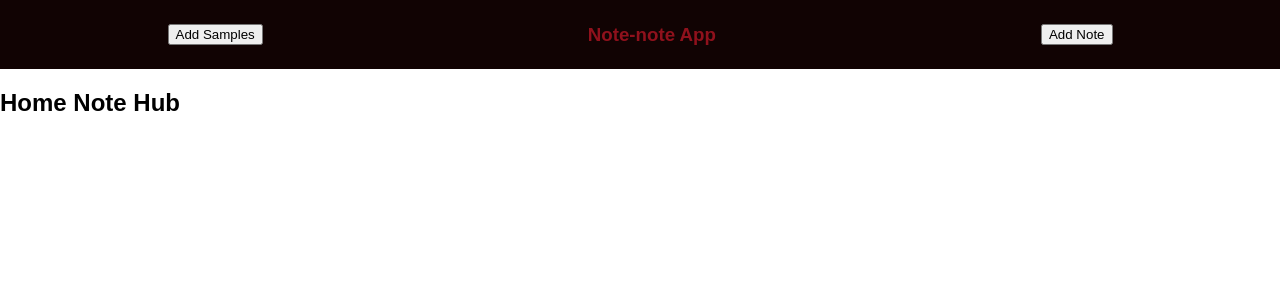
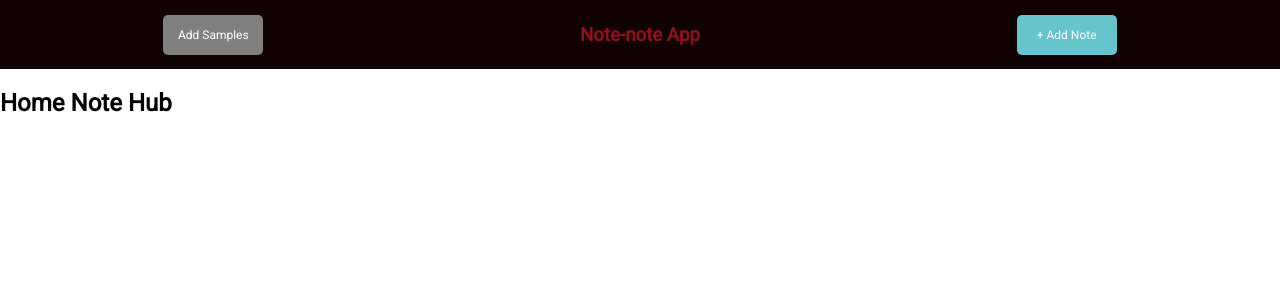
Before and after one commit to Spinaldash/note-note, a React (Create React App) app: page / in a window 1280 px wide. Shown: the top 300 px of the page. Built offline with nearby package versions, Linux system fonts and the light colour scheme.

Commit message:
Modal css complete

```diff
--- a/src/assets/App.css
+++ b/src/assets/App.css
@@ -1,6 +1,19 @@
-.App {
-  text-align: center;
+body {
+  margin: 0;
+  padding: 0;
+}
+
+.app {
   font-family: 'Roboto', sans-serif;
+}
+
+.bar {
+  display: flex;
+  align-items: center;
+  justify-content: space-around;
+  background-color: #110303;
+  color: rgb(143, 17, 28);
+  padding: 5px;
 }
 
 .note-container {
@@ -40,9 +53,19 @@
 .card-bar span:hover {
   opacity: 0.5;
 }
+input:focus {
+  outline: 0
+}
+
+textarea:focus {
+  outline: 0
+}
 
 form textarea {
+  font-size: 13px;
   resize: none;
+  border: 0;
+  width: 100%
 }
 
 .custom-radios div {
@@ -65,7 +88,7 @@ form textarea {
 }
 
 .custom-radios input[type="radio"]:checked + label span {
-  border: 1.5px ridge #000000;
+  border: 1.5px outset #aab1b5;
 }
 
 .custom-radios input[type="radio"]#colorChoice1 + label span {
@@ -83,3 +106,47 @@ form textarea {
 .custom-radios input[type="radio"]:checked + label span img {
   opacity: 1;
 }
+
+.MJButton {
+  height: 40px;
+  width: 100px;
+  border-radius: 5px;
+  font-size: 12px;
+  border: 0;
+  font-family: 'Roboto', sans-serif;
+}
+
+.gray {
+  color: white;
+  background-color: gray;
+}
+
+.teal {
+  color: white;
+  background-color: #66c4cc;
+}
+
+#title-input {
+  margin: 10px 0 10px 0;
+  border: 0px;
+  font-size: 18px;
+  font-style: italic;
+}
+
+.footer-background {
+  width: 100%;
+  height: 80px;
+  background-color: #FAFAFA;
+  position: absolute;
+  border-radius: 0 0 5px 5px;
+  bottom: 0;
+  left: 0;
+}
+
+.footer {
+  padding: 20px;
+  display: flex;
+  flex-direction: row;
+  align-items: center;
+  justify-content: space-between;
+}
--- a/src/assets/Header.css
+++ /dev/null
@@ -1,8 +0,0 @@
-.bar {
-  display: flex;
-  align-items: center;
-  justify-content: space-around;
-  background-color: #110303;
-  color: rgb(143, 17, 28);
-  padding: 5px;
-}
--- a/src/assets/index.css
+++ /dev/null
@@ -1,5 +0,0 @@
-body {
-  margin: 0;
-  padding: 0;
-  font-family: sans-serif;
-}
--- a/src/components/AddNoteForm.js
+++ b/src/components/AddNoteForm.js
@@ -36,9 +36,18 @@ class AddNoteForm extends Component {
              <label htmlFor="colorChoice4"><span></span></label>
           </div>
         </div>
-        <input ref={(input) => this.title = input} type="text" placeholder="Untitled" required/>
-        <textarea ref={(input) => this.description = input} placeholder="Just start typing here" cols="60" rows="30" required></textarea>
-        <button type="submit">+ Add Note</button>
+        <div>
+          <input ref={(input) => this.title = input} id="title-input" type="text" placeholder="Untitled" autoFocus required/>
+        </div>
+
+        <textarea ref={(input) => this.description = input} placeholder="Just start typing here" cols="60" rows="25" required></textarea>
+        <div className="footer-background">
+          <div className="footer">
+            <button className="MJButton gray" onClick={this.props.closeModal}>Cancel</button>
+            <button className="MJButton teal" type="submit">Add</button>
+          </div>
+        </div>
+
       </form>
     )
   }
--- a/src/components/App.js
+++ b/src/components/App.js
@@ -54,7 +54,7 @@ class App extends Component {
 
   render() {
     return (
-      <div>
+      <div className='app'>
         <Header loadSamples={this.loadSamples} openModal={this.openModal}/>
         <Home removeNote={this.removeNote} addNote={this.addNote} showModal={this.state.showModal} closeModal={this.closeModal} notes={this.state.notes} />
       </div>
--- a/src/components/Header.js
+++ b/src/components/Header.js
@@ -1,14 +1,13 @@
 import React, { Component } from 'react';
-import '../assets/Header.css';
 
 class Header extends Component {
   render() {
     return (
       <div>
         <nav className='bar'>
-          <button className="add-samples mj-button" onClick={this.props.loadSamples}>Add Samples</button>
+          <button className="add-samples gray MJButton" onClick={this.props.loadSamples}>Add Samples</button>
           <h3>Note-note App</h3>
-          <button className="add-note mj-button" onClick={this.props.openModal}>Add Note</button>
+          <button className="add-note teal MJButton" onClick={this.props.openModal}>+ Add Note</button>
         </nav>
       </div>
     )
--- a/src/components/Popup.js
+++ b/src/components/Popup.js
@@ -7,6 +7,8 @@ class Popup extends React.Component {
     if(!this.props.show) {
       return null;
     }
+
+    const highlightColor = this.props.color ? this.props.color :'#e74c3c';
 
     // The gray background
     const backdropStyle = {
@@ -26,19 +28,35 @@ class Popup extends React.Component {
       maxWidth: 500,
       minHeight: 300,
       margin: '0 auto',
-      padding: 30
+      padding: '30px 30px 80px 30px',
+      position: 'relative'
     };
+
+    const highlightStyle = {
+      position: 'absolute',
+      borderRadius: '5px 5px 0 0',
+      top: 0,
+      left: 0,
+      height: '10px',
+      width: '100%',
+      backgroundColor: highlightColor
+    };
+
+    const footerStyle = {
+      position: 'absolute',
+      borderRadius: '0 0 5px 5px',
+      bottom: 0,
+      left: 0,
+      height: '',
+      width: '100%',
+      backgroundColor: '#a19999'
+    }
 
     return (
       <div className="backdrop" style={backdropStyle}>
         <div className="modal" style={modalStyle}>
+          <div className='highlight' style={highlightStyle}></div>
           <AddNoteForm closeModal={this.props.closeModal} addNote={this.props.addNote}/>
-
-          <div className="footer">
-            <button onClick={this.props.closeModal}>
-              Close
-            </button>
-          </div>
         </div>
       </div>
     );
--- a/src/index.js
+++ b/src/index.js
@@ -1,7 +1,6 @@
 import React from 'react';
 import ReactDOM from 'react-dom';
 import registerServiceWorker from './registerServiceWorker';
-import './assets/index.css';
 import App from './components/App';
 
 ReactDOM.render((<App />), document.getElementById('root'));
```
Also changed, not shown: src/assets/logo.svg (deleted).
